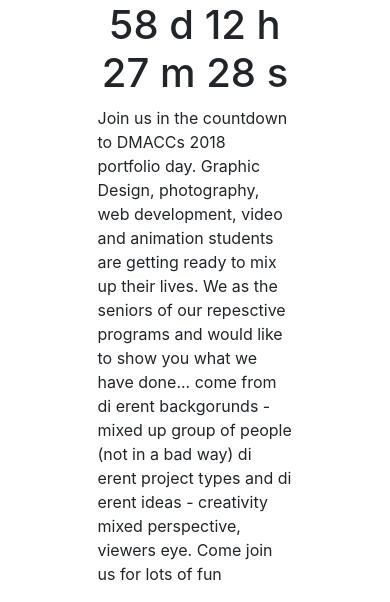
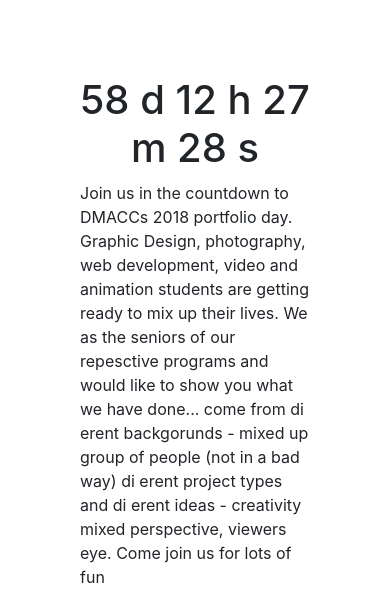
Before and after one commit to loganada/portfolioDay, a PHP site: page / in a window 390 px wide. Shown: the part 908-1510 px from the top of the page. Run offline with PHP 8.4, Linux system fonts and the light colour scheme; some libraries are stand-ins or nearby versions.

Commit message:
Made some mobile-friendly adjustments

```diff
--- a/website/assets/css/main.css
+++ b/website/assets/css/main.css
@@ -1,83 +1,72 @@
 /* FONTS */
-
 @font-face {
   font-family: 'Neoneon-Regular';
   src: url("../fonts/neoneon/neoneon-webfont.woff2") format("woff2"), url("../fonts/neoneon/neoneon-webfont.woff") format("woff");
   font-weight: normal;
-  font-style: normal;
-}
+  font-style: normal; }
 
 /* SCSS VARIABLES */
-
 /* GENERAL */
-
 * {
+  -webkit-box-sizing: border-box;
   box-sizing: border-box;
   margin: 0;
-  padding: 0;
-}
+  padding: 0; }
 
 .mix-logo {
   display: block;
   width: 75%;
-  margin: 0 auto;
-}
+  margin: 0 auto; }
 
 /* Navigation Bar */
+.navbar {
+  margin: 0;
+  padding: 0; }
+  .navbar .desktop-menu-item {
+    padding: 14px 17px; }
 
 /* Section 1 */
-
 .section1 {
   height: 100vh;
-  background: #5E4B8D;
   position: relative;
-}
-
+  background: #5E4B8D; }
   .section1 .mix-logo {
     position: absolute;
     top: 50%;
     left: 50%;
-  transform: translate(-50%, -50%);
-}
+    -webkit-transform: translate(-50%, -50%);
+    -ms-transform: translate(-50%, -50%);
+    transform: translate(-50%, -50%); }
 
 /* What is Mix? Section */
-
 .mix-info {
   height: 100vh;
   background: white;
+  position: relative; }
+  .mix-info .mix-info-container {
     position: relative;
-}
-
-.mix-info .mix-info-container {
-  position: absolute;
     top: 50%;
     left: 50%;
-  transform: translate(-50%, -50%);
-}
-
+    -webkit-transform: translate(-50%, -50%);
+    -ms-transform: translate(-50%, -50%);
+    transform: translate(-50%, -50%); }
     .mix-info .mix-info-container .mix-info-title {
       margin-bottom: 75px;
       font-family: "Neoneon-Regular";
-  font-size: 3em;
+      font-size: 5em;
       text-align: center;
-}
-
+      font-weight: bold; }
+    .mix-info .mix-info-container .mix-info-content {
+      margin: 0 auto;
+      padding: 0 5em; }
     .mix-info .mix-info-container .mix-heading {
       height: 5em;
       margin-bottom: 25px;
-  text-align: center;
-}
-
+      text-align: center; }
       .mix-info .mix-info-container .mix-heading h3 {
-  color: #D4295E;
-}
+        color: #D4295E; }
 
 /* Graphic Design Students */
-
 /* Web Development Students  */
-
 /* Photography Students */
-
 /* Footer */
-
-/*# sourceMappingURL=main.css.map */
--- a/website/assets/scss/main.scss
+++ b/website/assets/scss/main.scss
@@ -35,14 +35,20 @@
 }
 
 /* Navigation Bar */
-
+.navbar {
+	margin: 0;
+	padding: 0;
+	.desktop-menu-item {
+		padding: 14px 17px;
+	}
+}
 
 /* Section 1 */
 
 .section1 {
 	height: 100vh;
+	position: relative;
 	background: $primary-color1;
-	position: relative;
 	.mix-logo {
 	    position: absolute;
 	    top: 50%;
@@ -59,15 +65,20 @@
 	background: white;
 	position: relative;
 	.mix-info-container {
-	    position: absolute;
+	    position: relative;
 	    top: 50%;
 	    left: 50%;
 	    transform: translate(-50%, -50%);
 		.mix-info-title {
 			margin-bottom: 75px;
 			font-family: "Neoneon-Regular";
-			font-size: 3em;
+			font-size: 5em;
 			text-align: center;
+			font-weight: bold;
+		}
+		.mix-info-content {
+			margin: 0 auto;
+			padding: 0 5em;
 		}
 		.mix-heading {
 			height: 5em;
@@ -81,6 +92,7 @@
 	}
 }
 
+
 /* Graphic Design Students */
 
 /* Web Development Students  */
--- a/website/index.html
+++ b/website/index.html
@@ -132,7 +132,7 @@
     <div class="section1">
         <!-- navigation -->
 
-            <nav class="navbar navbar-expand-lg navbar-light bg-light">
+            <nav class="navbar navbar-expand-lg navbar-light">
                 <button class="navbar-toggler" type="button" data-toggle="collapse" data-target="#navbarNav" aria-controls="navbarNav" aria-expanded="false"
                     aria-label="Toggle navigation">
                     <span class="navbar-toggler-icon"></span>
@@ -146,13 +146,13 @@
                             <a href="#mix-info"> What is Mix?</a>
                         </li>
                         <li class="desktop-menu-item">
-                            <a href="#graphic-designers"> Graphic Designers</a>
+                            <a href="#graphic-designers"> Graphic Design</a>
                         </li>
                         <li class="desktop-menu-item">
                             <a href="#photography"> Photography</a>
                         </li>
                         <li class="desktop-menu-item">
-                            <a href="#web-developers"> Web Developers</a>
+                            <a href="#web-developers"> Web Development</a>
                         </li>
                     </ul>
                 </div>
@@ -165,7 +165,8 @@
         <div class="mix-info-container">
             <h1 class="mix-info-title">What is Mix?</h1>
             <div class="row">
-                <div class="col-md-6 col-12">
+                <div class="col-md-6 col-12 ">
+                <div class="mix-info-content">
                     <div class="mix-heading">
                         <h1 id="portfolioDayCountDown"></h1>
                     </div>
@@ -179,7 +180,9 @@
                         </p>
                     </div>
                 </div>
-                <div class="col-md-6 col-12">
+                </div>
+                <div class="col-md-6 col-12 ">
+                <div class="mix-info-content">
                     <div class="mix-heading">
                         <h3>April 12th 12:00 - 5:00PM, Thursday Des Moines Botanical Gardens, IA</h3>
                     </div>
@@ -187,6 +190,7 @@
                         <iframe src="https://www.google.com/maps/embed?pb=!1m23!1m12!1m3!1d5967.463302416787!2d-93.61856742194209!3d41.5966877461963!2m3!1f0!2f0!3f0!3m2!1i1024!2i768!4f13.1!4m8!3e6!4m0!4m5!1s0x87ee99a457093b8d%3A0x2e0ddf50113251e7!2sdes+moines+botanical+center!3m2!1d41.596709!2d-93.614188!5e0!3m2!1sen!2sus!4v1518410108343"
                             width="100%" height="192" frameborder="0" style="border:0" allowfullscreen></iframe>
                     </div>
+                </div>
                 </div>
             </div>
         </div>
```
Lines whose indentation alone changed are shown as unchanged.
